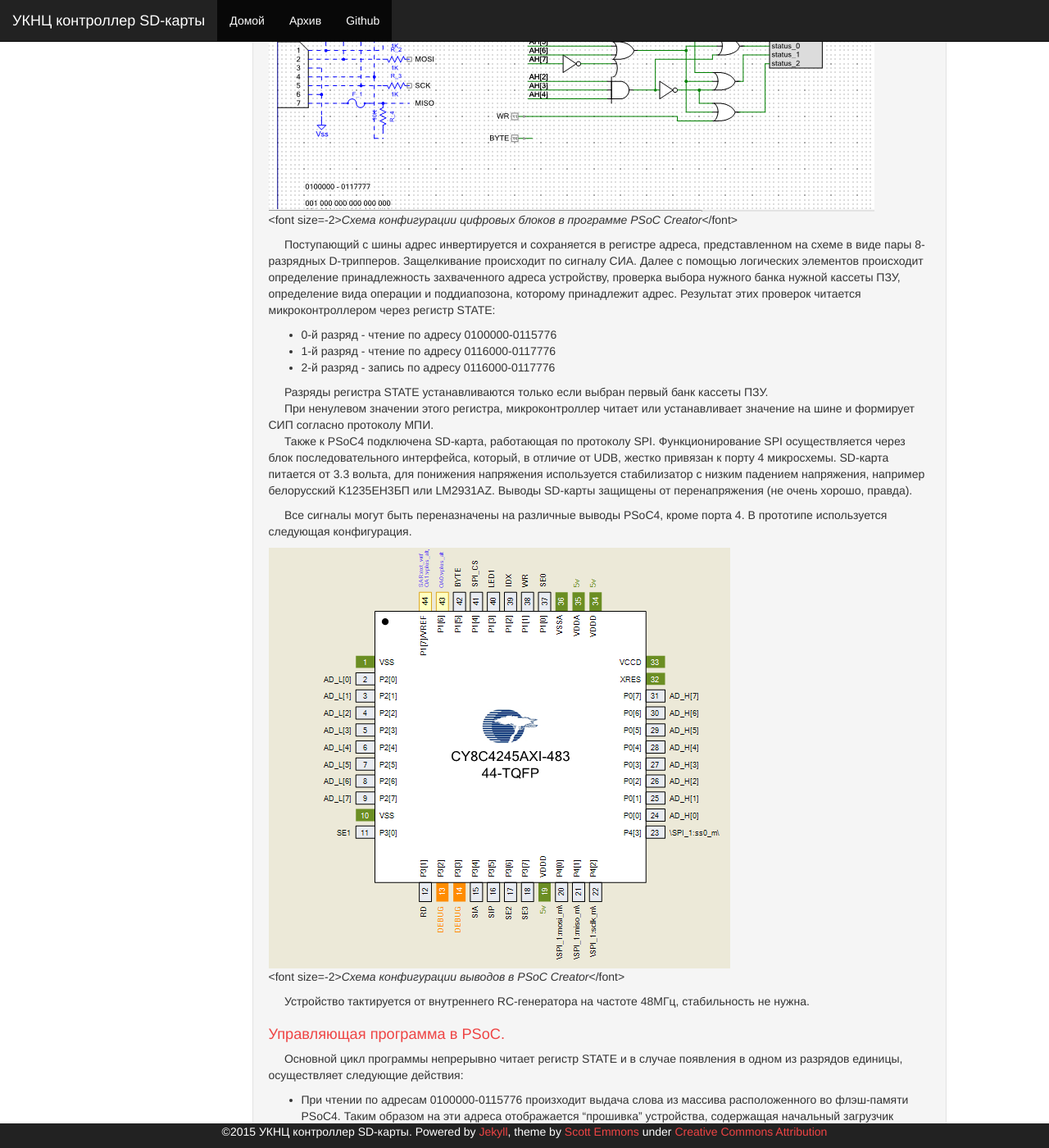
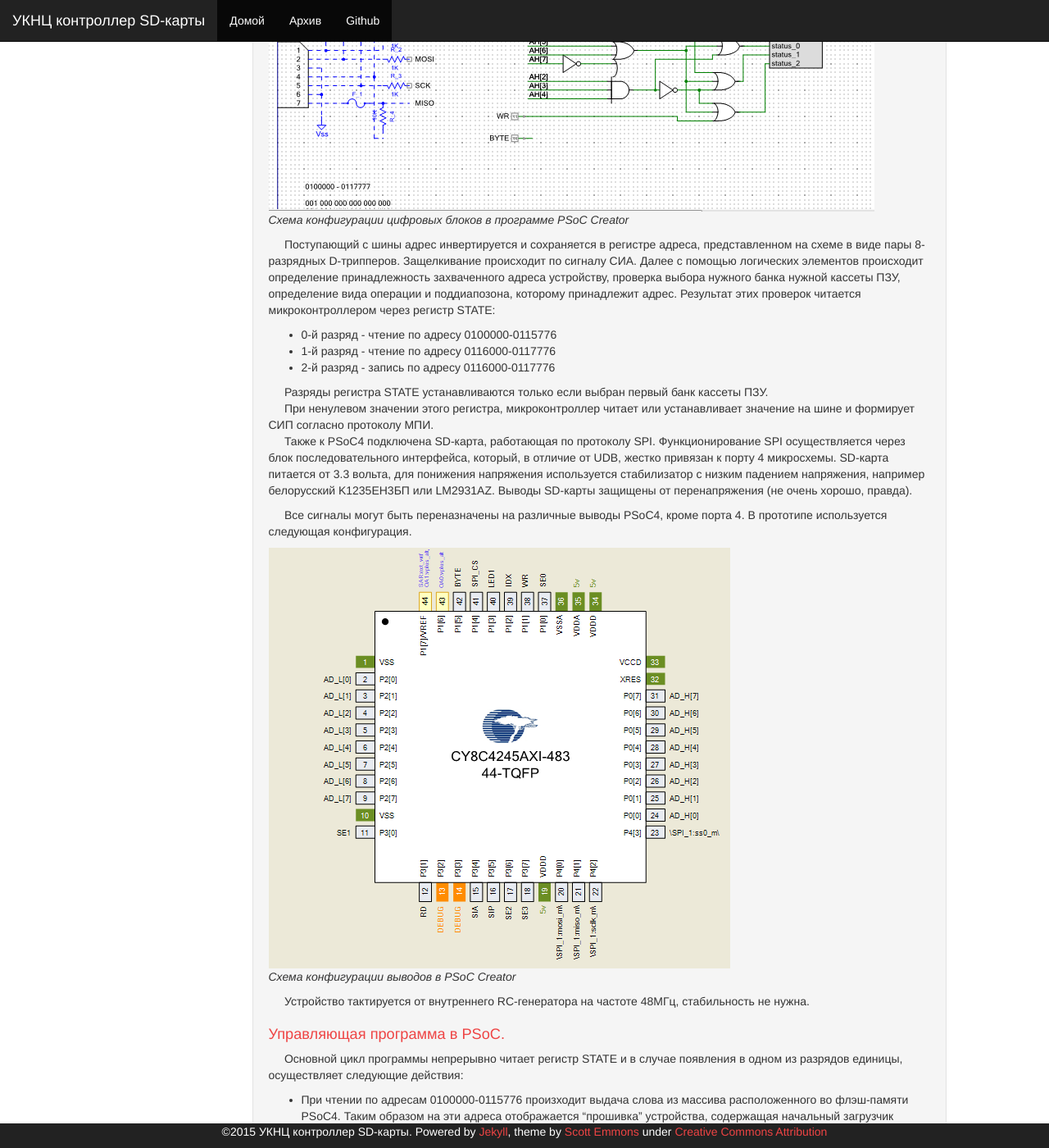
Before and after one commit to y-salnikov/uknc_sd_fdd, a Jekyll site: the page built from _posts/2015-08-31-description.md, in a window 1280 px wide and 1400 px high, scrolled down 577 px. Shown: the whole window at 82% size. Built offline with Jekyll 4.4.1, drawn with Linux system fonts in a browser that asks for light colours; Markdown is read by kramdown in place of the engine named in the settings; comment, search, counter and statistics services are not loaded.

Commit message:
debugging

```diff
--- a/_config.yml
+++ b/_config.yml
@@ -28,9 +28,9 @@
 paginate: 5
 
 highlighter: rouge
-markdown: kramdown
-#markdown: redcarpet
-#redcarpet:
-#  extensions: ["no_intra_emphasis", "fenced_code_blocks", "autolink", "tables", "with_toc_data"]
+#markdown: kramdown
+markdown: redcarpet
+redcarpet:
+  extensions: ["no_intra_emphasis", "fenced_code_blocks", "autolink", "tables", "with_toc_data"]
 
 exclude: ['README.md', 'LICENSE']
--- a/_posts/2015-08-31-description.md
+++ b/_posts/2015-08-31-description.md
@@ -18,8 +18,8 @@
 хранения адреса в устройстве. Использование блоков UDB для защелкивания и
 проверки диапазона адреса, обеспечивает достаточную скорость для взаимодействия
 устройства с УКНЦ по шине.
-![Конфигурация ]({{site.baseurl}}/images/psoc_udb_config.png)<br>
-<font size=-2><i>Схема конфигурации цифровых блоков в программе PSoC Creator</i></font>
+![Конфигурация ]({{site.baseurl}}/images/psoc_udb_config.png)
+<i>Схема конфигурации цифровых блоков в программе PSoC Creator</i>
 
 &nbsp;&nbsp;&nbsp;&nbsp;
 Поступающий с шины адрес инвертируется и сохраняется в регистре адреса,
@@ -49,8 +49,8 @@
 Все сигналы могут быть переназначены на различные выводы PSoC4, кроме порта 4. В прототипе
 используется следующая конфигурация.
 
-![Конфигурация выводов]({{site.baseurl}}/images/psoc_pin_config.png)<br>
-<font size=-2><i>Схема конфигурации выводов в PSoC Creator</i></font>
+![Конфигурация выводов]({{site.baseurl}}/images/psoc_pin_config.png)
+<i>Схема конфигурации выводов в PSoC Creator</i>
 
 &nbsp;&nbsp;&nbsp;&nbsp;
 Устройство тактируется от внутреннего RC-генератора на частоте 48МГц, стабильность не нужна.
```
